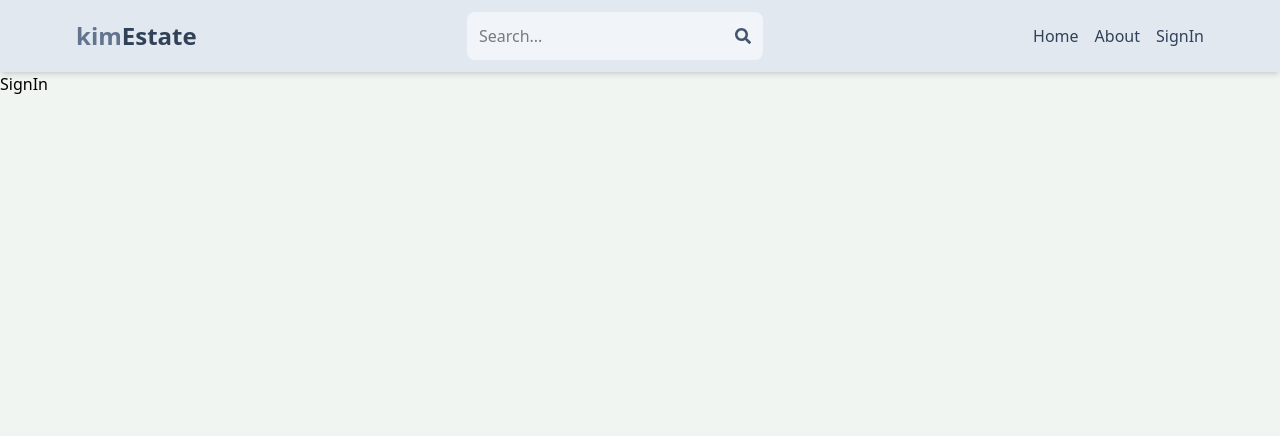
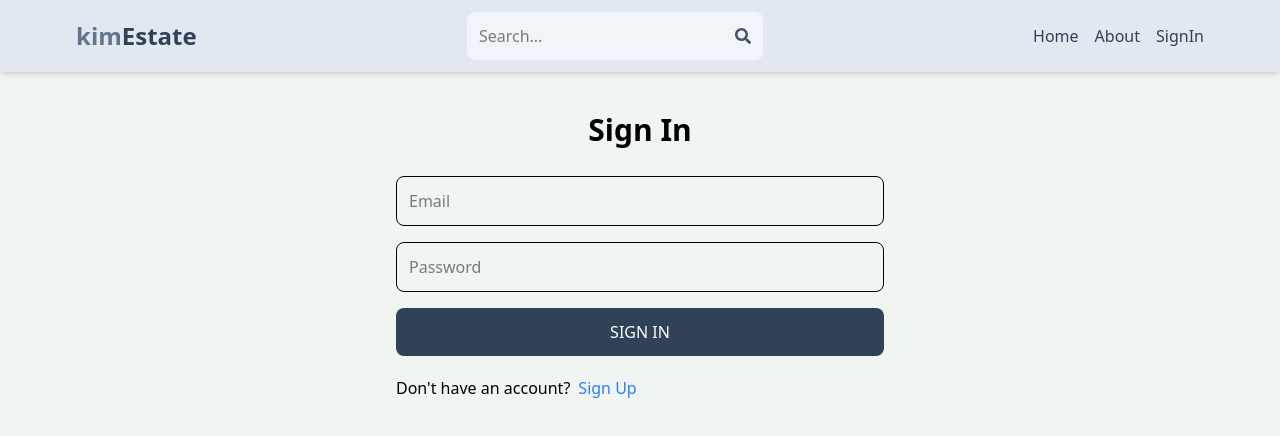
Before and after one commit to fatima-n09/mern-estate, a React (Vite) app in the folder client/: page /signin in a window 1280 px wide. Shown: the top 436 px of the page. Built offline with nearby package versions, Linux system fonts and the light colour scheme.

Commit message:
complete SignIn functionality

```diff
--- a/client/src/App.jsx
+++ b/client/src/App.jsx
@@ -2,7 +2,7 @@
 import { BrowserRouter, Routes, Route } from "react-router-dom";
 import { About } from "./pages/About";
 import Profile from "./pages/Profile";
-import SignIn from "./pages/SignIn";
+import {SignIn} from "./pages/SignIn";
 import { SignUp } from "./pages/SignUp";
 import Home from "./pages/Home";
 import { Header } from "./components/Header";
--- a/client/src/pages/SignIn.jsx
+++ b/client/src/pages/SignIn.jsx
@@ -1,9 +1,82 @@
-import React from 'react'
+import { useState } from "react";
+import { Link, useNavigate } from "react-router-dom";
 
-const SignIn = () => {
+export const SignIn = () => {
+  const [formData, setFormData] = useState({
+    email: "",
+    password: "",
+  });
+
+  const [error, setError] = useState(null);
+  const [loading, setLoading] = useState(false);
+  const navigate = useNavigate();
+
+  const handleChange = (e) => {
+    setFormData({ ...formData, [e.target.id]: e.target.value });
+  };
+
+  const handleSubmit = async (e) => {
+    e.preventDefault();
+    try {
+      setLoading(true);
+      setError(null);
+
+      const res = await fetch("/api/auth/signin", {
+        method: "POST",
+        headers: {
+          "Content-type": "application/json",
+        },
+        body: JSON.stringify(formData),
+      });
+
+      const data = await res.json();
+
+      if (data.success === false) {
+        setError(data.message || "Something went wrong");
+        setLoading(false);
+        return;
+      }
+
+      setLoading(false);
+      navigate("/");
+    } catch (error) {
+      setLoading(false);
+      setError(error.message || "Something went wrong");
+    }
+  };
+
   return (
-    <div>SignIn</div>
-  )
-}
-
-export default SignIn
+    <div className="p-3 max-w-lg mx-auto">
+      <h1 className="text-3xl text-center font-semibold my-7">Sign In</h1>
+      <form onSubmit={handleSubmit} className="flex flex-col gap-4">
+        <input
+          type="email"
+          placeholder="Email"
+          className="border p-3 rounded-lg"
+          id="email"
+          onChange={handleChange}
+        />
+        <input
+          type="password"
+          placeholder="Password"
+          className="border p-3 rounded-lg"
+          id="password"
+          onChange={handleChange}
+        />
+        <button
+          disabled={loading}
+          className="bg-slate-700 text-white p-3 rounded-lg uppercase hover:opacity-95 disabled:opacity-80"
+        >
+          {loading ? "Loading..." : "Sign In"}
+        </button>
+      </form>
+      <div className="flex gap-2 mt-5">
+        <p>Don't have an account?</p>
+        <Link to="/signup">
+          <span className="text-blue-500">Sign Up</span>
+        </Link>
+      </div>
+      {error && <p className="text-red-500 mt-2">{error}</p>}
+    </div>
+  );
+};
--- a/client/src/pages/SignUp.jsx
+++ b/client/src/pages/SignUp.jsx
@@ -80,7 +80,7 @@
       </form>
       <div className="flex gap-2 mt-5">
         <p>Have an Account?</p>
-        <Link to="/sign-in">
+        <Link to="/signin">
           <span className="text-blue-500">Sign In</span>
         </Link>
       </div>
```
